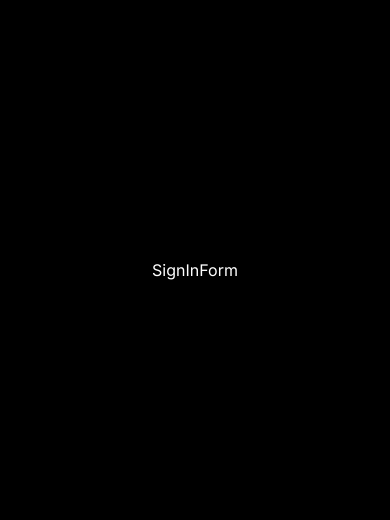
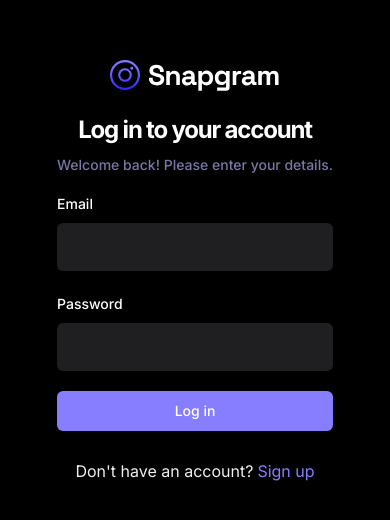
Before and after one commit to Hamid-Ali99/Pixtra, a React (Vite) app: page /sign-in in a window 390 px wide. Shown: the part 152-672 px from the top of the page. Built offline with nearby package versions, Linux system fonts and the light colour scheme; no server answers.

Commit message:
Add authentication context and integrate react-query for user management

```diff
--- a/package.json
+++ b/package.json
@@ -14,6 +14,7 @@
     "@radix-ui/react-label": "^2.1.0",
     "@radix-ui/react-slot": "^1.1.0",
     "@radix-ui/react-toast": "^1.2.1",
+    "@tanstack/react-query": "^5.50.1",
     "appwrite": "^13.0.0",
     "class-variance-authority": "^0.7.0",
     "clsx": "^2.1.1",
--- a/src/_auth/forms/SignInForm.tsx
+++ b/src/_auth/forms/SignInForm.tsx
@@ -1,5 +1,129 @@
-const SignInForm = () => {
-  return <div>SignInForm</div>;
+import * as z from "zod";
+import { useForm } from "react-hook-form";
+import { zodResolver } from "@hookform/resolvers/zod";
+import { Link, useNavigate } from "react-router-dom";
+
+import {
+  Form,
+  FormControl,
+  FormField,
+  FormItem,
+  FormLabel,
+  FormMessage,
+} from "@/components/ui/form";
+import { Input } from "@/components/ui/input";
+import { Button } from "@/components/ui/button";
+import Loader from "@/components/shared/Loader";
+import { useToast } from "@/components/ui/use-toast";
+
+import { SigninValidation } from "@/lib/validation";
+import { useSignInAccount } from "@/lib/react-query/queries";
+import { useUserContext } from "@/context/AuthContext";
+
+const SigninForm = () => {
+  const { toast } = useToast();
+  const navigate = useNavigate();
+  const { checkAuthUser, isLoading: isUserLoading } = useUserContext();
+
+  // Query
+  const { mutateAsync: signInAccount, isPending } = useSignInAccount();
+
+  const form = useForm<z.infer<typeof SigninValidation>>({
+    resolver: zodResolver(SigninValidation),
+    defaultValues: {
+      email: "",
+      password: "",
+    },
+  });
+
+  const handleSignin = async (user: z.infer<typeof SigninValidation>) => {
+    const session = await signInAccount(user);
+
+    if (!session) {
+      toast({ title: "Login failed. Please try again." });
+
+      return;
+    }
+
+    const isLoggedIn = await checkAuthUser();
+
+    if (isLoggedIn) {
+      form.reset();
+
+      navigate("/");
+    } else {
+      toast({ title: "Login failed. Please try again." });
+
+      return;
+    }
+  };
+
+  return (
+    <Form {...form}>
+      <div className="sm:w-420 flex-center flex-col">
+        <img src="/assets/images/logo.svg" alt="logo" />
+
+        <h2 className="h3-bold md:h2-bold pt-5 sm:pt-12">
+          Log in to your account
+        </h2>
+        <p className="text-light-3 small-medium md:base-regular mt-2">
+          Welcome back! Please enter your details.
+        </p>
+        <form
+          onSubmit={form.handleSubmit(handleSignin)}
+          className="flex flex-col gap-5 w-full mt-4"
+        >
+          <FormField
+            control={form.control}
+            name="email"
+            render={({ field }) => (
+              <FormItem>
+                <FormLabel className="shad-form_label">Email</FormLabel>
+                <FormControl>
+                  <Input type="text" className="shad-input" {...field} />
+                </FormControl>
+                <FormMessage />
+              </FormItem>
+            )}
+          />
+
+          <FormField
+            control={form.control}
+            name="password"
+            render={({ field }) => (
+              <FormItem>
+                <FormLabel className="shad-form_label">Password</FormLabel>
+                <FormControl>
+                  <Input type="password" className="shad-input" {...field} />
+                </FormControl>
+                <FormMessage />
+              </FormItem>
+            )}
+          />
+
+          <Button type="submit" className="shad-button_primary">
+            {isPending || isUserLoading ? (
+              <div className="flex-center gap-2">
+                <Loader /> Loading...
+              </div>
+            ) : (
+              "Log in"
+            )}
+          </Button>
+
+          <p className="text-small-regular text-light-2 text-center mt-2">
+            Don&apos;t have an account?
+            <Link
+              to="/sign-up"
+              className="text-primary-500 text-small-semibold ml-1"
+            >
+              Sign up
+            </Link>
+          </p>
+        </form>
+      </div>
+    </Form>
+  );
 };
 
-export default SignInForm;
+export default SigninForm;
--- a/src/_auth/forms/SignUpForm.tsx
+++ b/src/_auth/forms/SignUpForm.tsx
@@ -14,15 +14,21 @@
 
 import { Button } from "@/components/ui/button";
 import { SignupValidation } from "@/lib/validation";
-import { Link } from "react-router-dom";
+import { Link, useNavigate } from "react-router-dom";
 import Loader from "@/components/shared/Loader";
-import { createUserAccount } from "@/lib/appwrite/api";
+import {
+  useCreateUserAccount,
+  useSignInAccount,
+} from "@/lib/react-query/queries";
 import { useToast } from "@/components/ui/use-toast";
+import { useUserContext } from "@/context/AuthContext";
 
 const SignUpForm = () => {
   const { toast } = useToast();
 
-  const isLoading = false;
+  const { checkAuthUser, isLoading: isUserLoading } = useUserContext();
+
+  const navigate = useNavigate();
 
   const form = useForm<z.infer<typeof SignupValidation>>({
     resolver: zodResolver(SignupValidation),
@@ -34,15 +40,55 @@
     },
   });
 
+  // Queries
+  const { mutateAsync: createUserAccount, isPending: isCreatingAccount } =
+    useCreateUserAccount();
+
+  const { mutateAsync: signInAccount, isPending: isSigningInUser } =
+    useSignInAccount();
+
   // Handler
   const handleSignup = async (user: z.infer<typeof SignupValidation>) => {
-    const newUser = await createUserAccount(user);
+    try {
+      const newUser = await createUserAccount(user);
 
-    if (!newUser) {
-      return toast({ title: "Sign up failed. Please try again." });
+      if (!newUser) {
+        toast({ title: "Sign up failed. Please try again." });
+
+        return;
+      }
+
+      const session = await signInAccount({
+        email: user.email,
+        password: user.password,
+      });
+
+      if (!session) {
+        toast({
+          title: "Something went wrong. Please login your new account",
+        });
+
+        navigate("/sign-in");
+
+        return;
+      }
+
+      const isLoggedIn = await checkAuthUser();
+
+      if (isLoggedIn) {
+        form.reset();
+
+        navigate("/");
+      } else {
+        toast({ title: "Login failed. Please try again." });
+
+        return;
+      }
+
+      console.log(newUser);
+    } catch (error) {
+      console.log("Error while createUserAccount", error);
     }
-
-    console.log(newUser);
   };
 
   return (
@@ -118,7 +164,7 @@
           />
 
           <Button type="submit" className="shad-button_primary">
-            {isLoading ? (
+            {isCreatingAccount || isSigningInUser || isUserLoading ? (
               <div className="flex-center gap-2">
                 <Loader /> Loading...
               </div>
--- /dev/null
+++ b/src/context/AuthContext.tsx
@@ -0,0 +1,96 @@
+import React, { createContext, useContext, useEffect, useState } from "react";
+import { useNavigate } from "react-router-dom";
+
+import { IUser } from "types";
+import { getCurrentUser } from "@/lib/appwrite/api";
+
+export const INITIAL_USER = {
+  id: "",
+  name: "",
+  username: "",
+  email: "",
+  imageUrl: "",
+  bio: "",
+};
+
+const INITIAL_STATE = {
+  user: INITIAL_USER,
+  isLoading: false,
+  isAuthenticated: false,
+  setUser: () => {},
+  setIsAuthenticated: () => {},
+  checkAuthUser: async () => false as boolean,
+};
+
+type IContextType = {
+  user: IUser;
+  isLoading: boolean;
+  setUser: React.Dispatch<React.SetStateAction<IUser>>;
+  isAuthenticated: boolean;
+  setIsAuthenticated: React.Dispatch<React.SetStateAction<boolean>>;
+  checkAuthUser: () => Promise<boolean>;
+};
+
+const AuthContext = createContext<IContextType>(INITIAL_STATE);
+
+function AuthProvider({ children }: { children: React.ReactNode }) {
+  const navigate = useNavigate();
+  const [user, setUser] = useState<IUser>(INITIAL_USER);
+  const [isAuthenticated, setIsAuthenticated] = useState(false);
+  const [isLoading, setIsLoading] = useState(false);
+
+  const checkAuthUser = async () => {
+    setIsLoading(true);
+    try {
+      const currentUser = await getCurrentUser();
+      if (currentUser) {
+        setUser({
+          id: currentUser.$id,
+          name: currentUser.name,
+          username: currentUser.username,
+          email: currentUser.email,
+          imageUrl: currentUser.imageUrl,
+          bio: currentUser.bio,
+        });
+        setIsAuthenticated(true);
+
+        return true;
+      }
+
+      return false;
+    } catch (error) {
+      console.error(error);
+      return false;
+    } finally {
+      setIsLoading(false);
+    }
+  };
+
+  useEffect(() => {
+    const cookieFallback = localStorage.getItem("cookieFallback");
+    if (
+      cookieFallback === "[]" ||
+      cookieFallback === null ||
+      cookieFallback === undefined
+    ) {
+      navigate("/sign-in");
+    }
+
+    checkAuthUser();
+  }, []);
+
+  const value = {
+    user,
+    setUser,
+    isLoading,
+    isAuthenticated,
+    setIsAuthenticated,
+    checkAuthUser,
+  };
+
+  return <AuthContext.Provider value={value}>{children}</AuthContext.Provider>;
+}
+
+export default AuthProvider;
+
+export const useUserContext = () => useContext(AuthContext);
--- a/src/lib/appwrite/api.ts
+++ b/src/lib/appwrite/api.ts
@@ -1,4 +1,4 @@
-import { ID } from "appwrite";
+import { ID, Query } from "appwrite";
 import { INewUser } from "types";
 import { account, appwriteConfig, avatars, databases } from "./config";
 
@@ -56,3 +56,50 @@
     console.log(error);
   }
 }
+
+// ============================== SIGN IN
+export const signInAccount = async (user: {
+  email: string;
+  password: string;
+}) => {
+  try {
+    const session = await account.createEmailSession(user.email, user.password);
+
+    return session;
+  } catch (error) {
+    console.log(error);
+  }
+};
+
+// ============================== GET ACCOUNT
+export async function getAccount() {
+  try {
+    const currentAccount = await account.get();
+
+    return currentAccount;
+  } catch (error) {
+    console.log(error);
+  }
+}
+
+// ============================== GET USER
+export const getCurrentUser = async () => {
+  try {
+    const currentAccount = await getAccount();
+
+    if (!currentAccount) throw Error;
+
+    const currentUser = await databases.listDocuments(
+      appwriteConfig.databaseId,
+      appwriteConfig.userCollectionId,
+      [Query.equal("accountId", currentAccount.$id)]
+    );
+
+    if (!currentUser) throw Error;
+
+    return currentUser?.documents[0];
+  } catch (error) {
+    console.log(error);
+    return null;
+  }
+};
--- /dev/null
+++ b/src/lib/react-query/QueryProvider.tsx
@@ -0,0 +1,12 @@
+import React from "react";
+import { QueryClient, QueryClientProvider } from "@tanstack/react-query";
+
+const queryClient = new QueryClient();
+
+const QueryProvider = ({ children }: { children: React.ReactNode }) => {
+  return (
+    <QueryClientProvider client={queryClient}>{children}</QueryClientProvider>
+  );
+};
+
+export default QueryProvider;
--- /dev/null
+++ b/src/lib/react-query/queries.ts
@@ -0,0 +1,26 @@
+import {
+  useQuery,
+  useMutation,
+  useQueryClient,
+  useInfiniteQuery,
+} from "@tanstack/react-query";
+
+import { createUserAccount, signInAccount } from "../appwrite/api";
+import { INewUser } from "types";
+
+// ============================================================
+// AUTH QUERIES
+// ============================================================
+
+export const useCreateUserAccount = () => {
+  return useMutation({
+    mutationFn: (user: INewUser) => createUserAccount(user),
+  });
+};
+
+export const useSignInAccount = () => {
+  return useMutation({
+    mutationFn: (user: { email: string; password: string }) =>
+      signInAccount(user),
+  });
+};
--- a/src/lib/validation/index.ts
+++ b/src/lib/validation/index.ts
@@ -13,3 +13,10 @@
     .string()
     .min(8, { message: "Password must be at least 8 characters." }),
 });
+
+export const SigninValidation = z.object({
+  email: z.string().email(),
+  password: z
+    .string()
+    .min(8, { message: "Password must be at least 8 characters." }),
+});
--- a/src/main.tsx
+++ b/src/main.tsx
@@ -1,9 +1,16 @@
 import ReactDOM from "react-dom/client";
 import { BrowserRouter } from "react-router-dom";
+
+import QueryProvider from "./lib/react-query/QueryProvider.tsx";
 import App from "./App.tsx";
+import AuthProvider from "./context/AuthContext.tsx";
 
 ReactDOM.createRoot(document.getElementById("root")!).render(
   <BrowserRouter>
-    <App />
+    <QueryProvider>
+      <AuthProvider>
+        <App />
+      </AuthProvider>
+    </QueryProvider>
   </BrowserRouter>
 );
```
Also changed, not shown: 1 other file (tests, documents, lock files or other folders).
